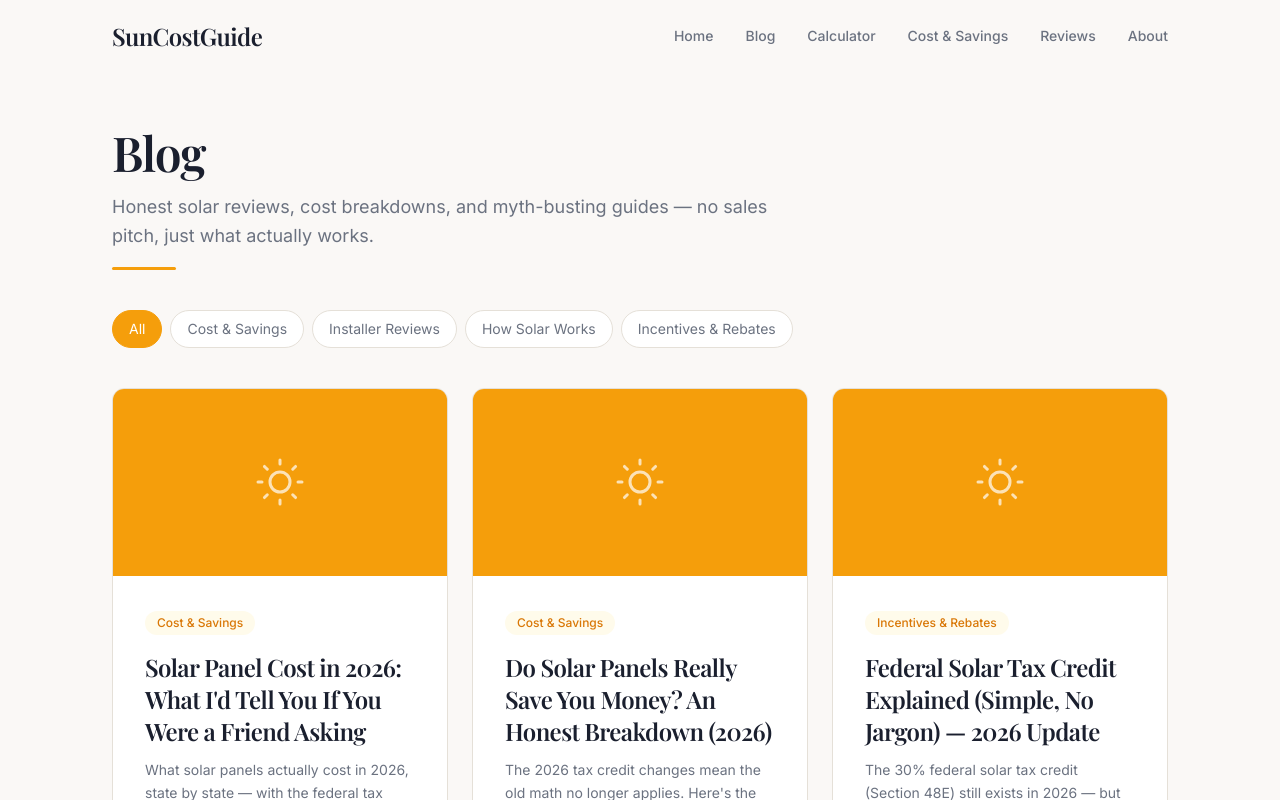
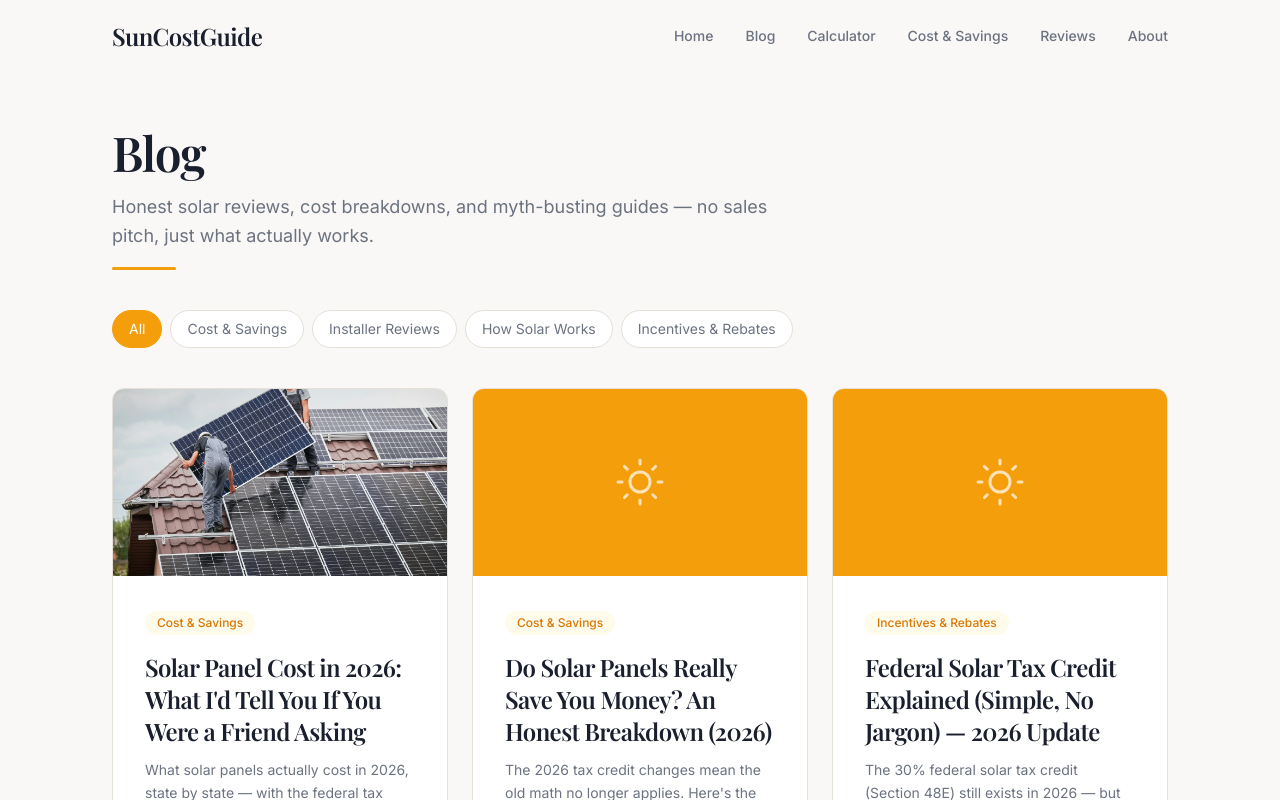
Before and after one commit to nathanielkennyolie-ship-it/SunCostGuide, a Next.js app: page /blog in a window 1280 px wide. Shown: the top 800 px of the page. Built offline with nearby package versions, Linux system fonts and the light colour scheme; a web font is replaced by a local one.

Commit message:
add featured_image path to solar-panel-cost-2026 post

```diff
--- a/src/data/blog-posts.ts
+++ b/src/data/blog-posts.ts
@@ -60,6 +60,7 @@ export const blogPosts: BlogPost[] = [
     metaDescription:
       "What solar panels actually cost in 2026, state by state — with the federal tax credit change explained. No inflated 'after-credit' pricing.",
     featured: true,
+    featured_image: "/images/what-solar-panels-cost-in-2026.webp",
     body: `
       <p>The solar industry has a transparency problem. Most websites quote a national average that doesn't reflect what you'll actually pay in your state, with your roof, on your timeline. And many still subtract a federal tax credit that no longer exists for cash and loan purchases.</p>
 
```
Also changed, not shown: public/images/what-solar-panels-cost-in-2026.webp (added).
